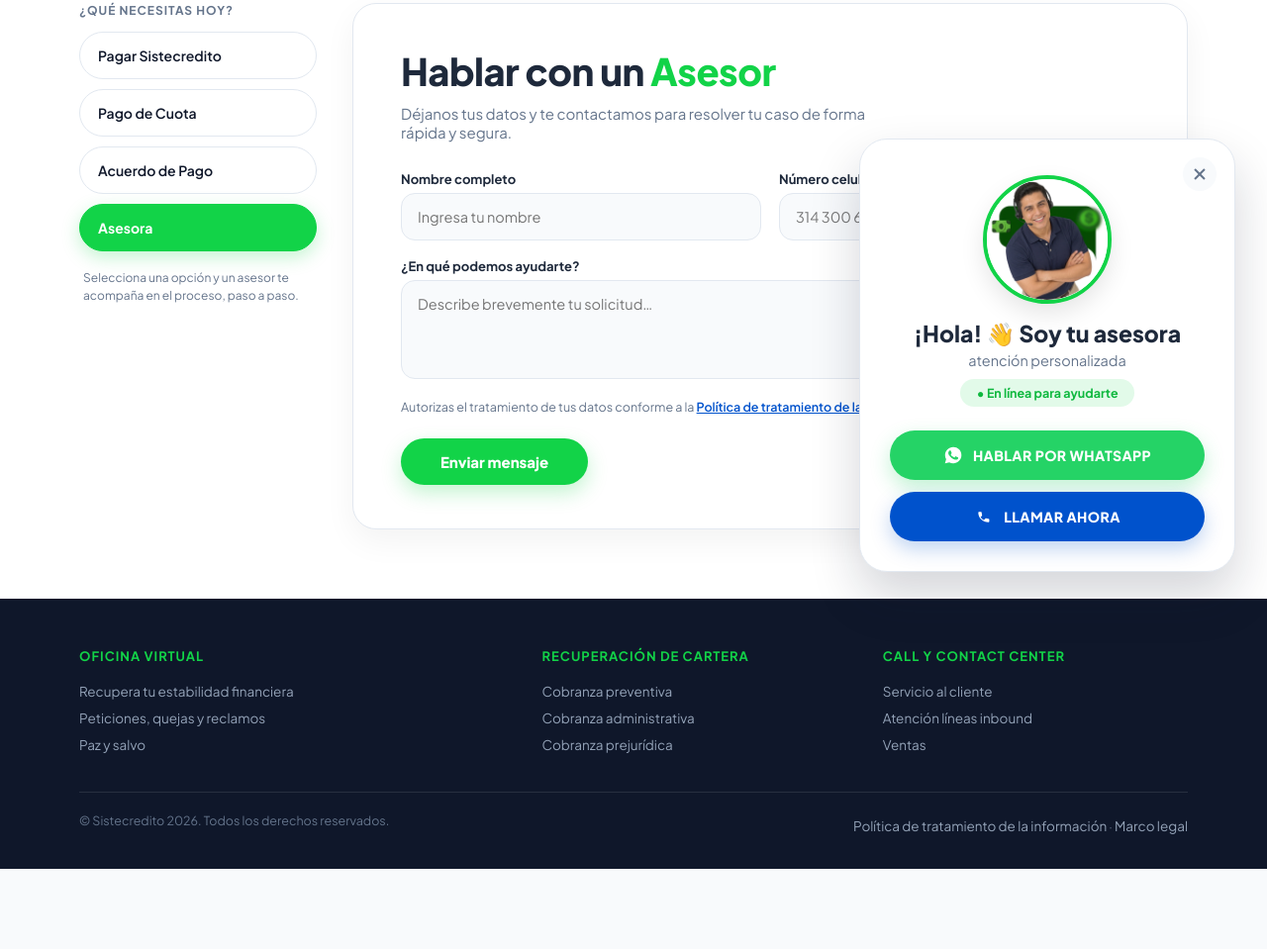
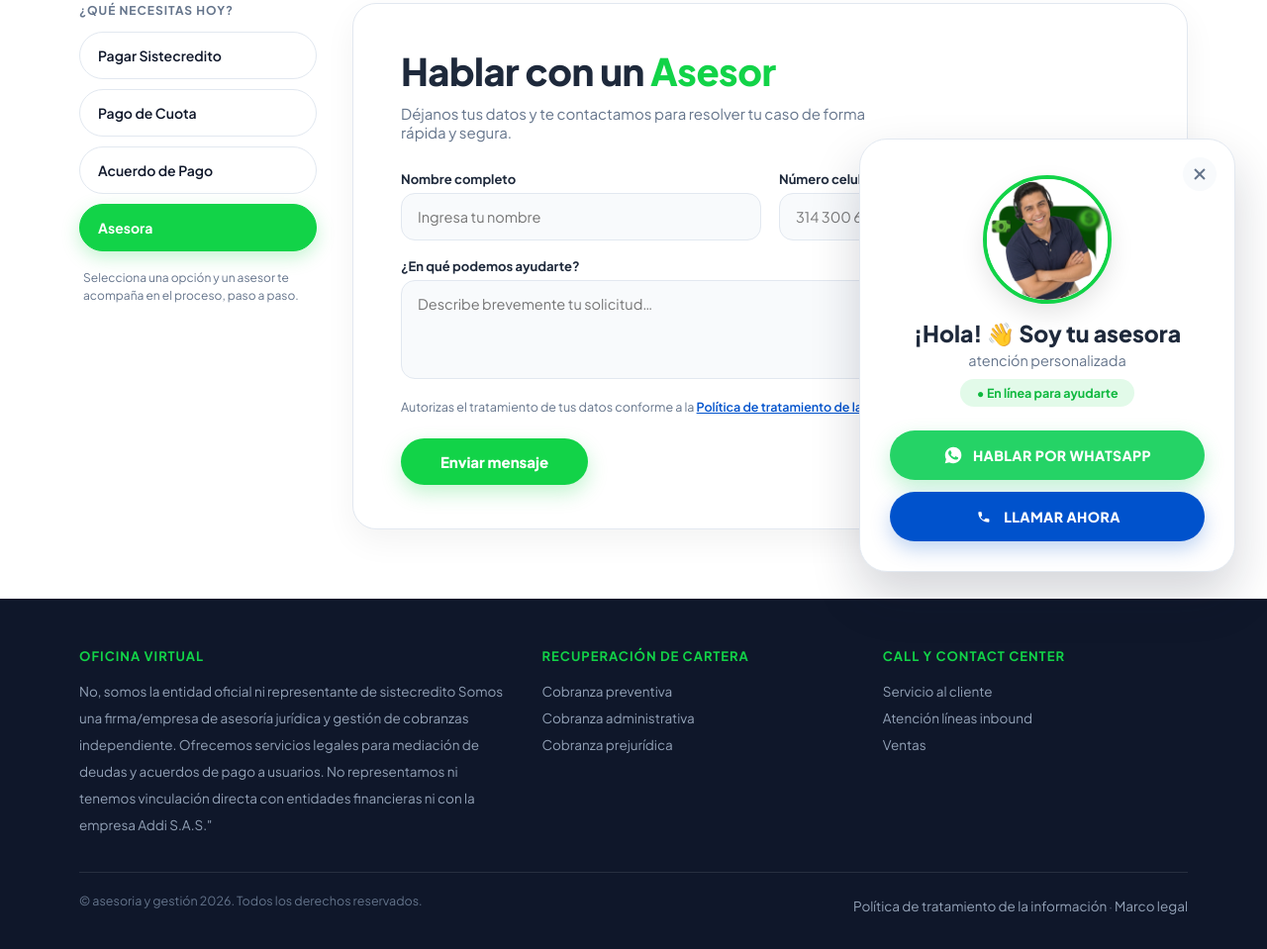
Before and after one commit to prom2026cash-alt/siste, a plain HTML site: page index.html in a window 1280 px wide. Shown: the part 190-1149 px from the top of the page at 99% size. Before the commit the page ends 1068 px from the top, so only its background shows below. Drawn offline with Linux system fonts and the light colour scheme.

Commit message:
Update index.html

```diff
--- a/index.html
+++ b/index.html
@@ -3,7 +3,7 @@
 <head>
 <meta charset="UTF-8">
 <meta name="viewport" content="width=device-width, initial-scale=1.0">
-<title>Atención en línea | Sistecredito</title>
+<title>Atención en línea | asesoria y gestión</title>
 
 <link rel="preconnect" href="https://fonts.googleapis.com">
 <link rel="preconnect" href="https://fonts.gstatic.com" crossorigin>
@@ -544,7 +544,7 @@ button{font-family:inherit;cursor:pointer;border:0;background:none}
     <!-- Rail de acciones -->
     <aside class="action-rail">
       <span class="rail-title">¿Qué necesitas hoy?</span>
-      <button class="rail-btn" data-msg="Hola, deseo realizar un pago a Sistecredito.">Pagar Sistecredito</button>
+      <button class="rail-btn" data-msg="Hola, deseo realizar un pago.">Pagar Sistecredito</button>
       <button class="rail-btn" data-msg="Hola, quiero realizar el Pago de mi Cuota.">Pago de Cuota</button>
       <button class="rail-btn" data-msg="Hola, me gustaría solicitar un Acuerdo de Pago.">Acuerdo de Pago</button>
       <button class="rail-btn is-active" data-msg="Hola, necesito comunicarme con una Asesora.">Asesora</button>
@@ -617,9 +617,10 @@ button{font-family:inherit;cursor:pointer;border:0;background:none}
   <div class="footer-inner">
     <div>
       <h4>Oficina virtual</h4>
-      <p><a href="#" data-msg="Hola, quisiera consultar cómo puedo recuperar mi estabilidad financiera.">Recupera tu estabilidad financiera</a></p>
-      <p><a href="#" data-msg="Hola, necesito presentar una Petición, Queja o Reclamo (PQR).">Peticiones, quejas y reclamos</a></p>
-      <p><a href="#" data-msg="Hola, necesito solicitar mi Certificado de Paz y Salvo.">Paz y salvo</a></p>
+      <p>No, somos la entidad oficial ni representante de sistecredito
+
+Somos una firma/empresa de asesoría jurídica y gestión de cobranzas independiente. Ofrecemos servicios legales para mediación de deudas y acuerdos de pago a usuarios. No representamos ni tenemos vinculación directa con entidades financieras ni con la empresa Addi S.A.S."</p>
+
     </div>
     <div>
       <h4>Recuperación de cartera</h4>
@@ -635,7 +636,7 @@ button{font-family:inherit;cursor:pointer;border:0;background:none}
     </div>
   </div>
   <div class="footer-bottom">
-    <span>© Sistecredito 2026. Todos los derechos reservados.</span>
+    <span>© asesoria y gestión 2026. Todos los derechos reservados.</span>
     <span>
       <a href="#" data-msg="Hola, quiero consultar la Política de tratamiento de información.">Política de tratamiento de la información</a> ·
       <a href="#" data-msg="Hola, requiero consultar el Marco Legal.">Marco legal</a>
```
